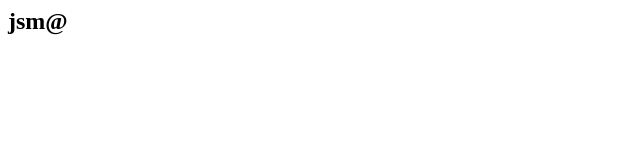
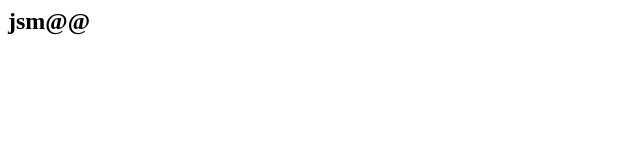
Before and after one commit to whitekimu/jenkins, a plain HTML site: page index.html in a window 1280 px wide. Shown: the full height of the page, 0-640 px from the left. Drawn offline with Linux system fonts and the light colour scheme.

Commit message:
modified html

```diff
--- a/index.html
+++ b/index.html
@@ -1 +1 @@
-<h2>jsm@</h2>
+<h2>jsm@@</h2>
```
